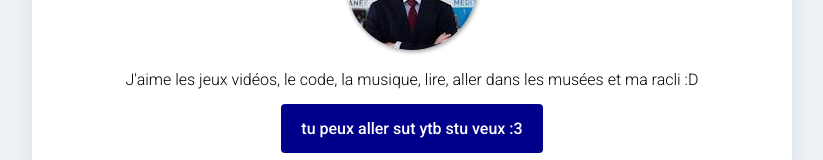
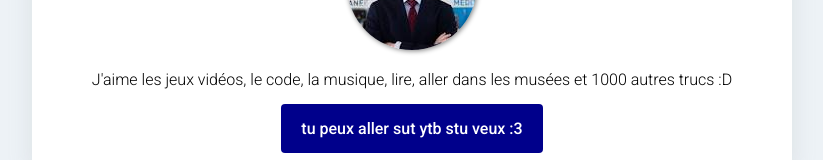
Before and after one commit to pierre-destable/profile, a plain HTML site: page index.html in a window 1280 px wide. Shown: the part 201-361 px from the top of the page, without its empty margins (228-1051 px from the left). Drawn offline with Linux system fonts and the light colour scheme.

Commit message:
nouvelle version t'sais

```diff
--- a/index.html
+++ b/index.html
@@ -18,7 +18,7 @@
     <div class="card-intro">
       <h1>Hello, my name is Pierre</h1>
       <img src="./images/profile.jpeg" alt="Ptite photo de moi bien sucré">
-      <p>J'aime les jeux vidéos, le code, la musique, lire, aller dans les musées et ma racli :D</p>
+      <p>J'aime les jeux vidéos, le code, la musique, lire, aller dans les musées et 1000 autres trucs :D</p>
       <a href="https://youtube.com" target="_blank" class="lien">tu peux aller sut ytb stu veux :3</a>
     </div>
 
```
